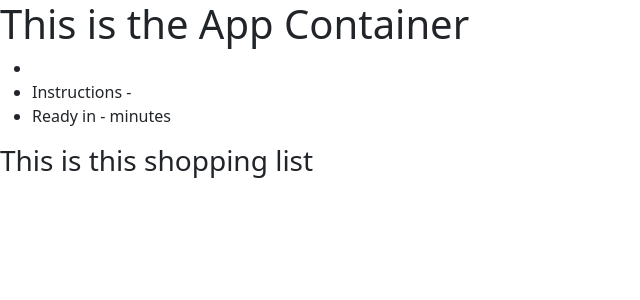
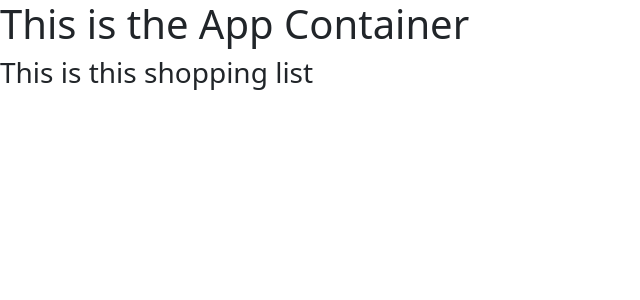
Before and after one commit to sluisdejesus/PersonalPantry_front_end, a React (Create React App) app: page / in a window 1280 px wide. Shown: the top 300 px of the page, without its empty margins (0-640 px from the left). Built offline with nearby package versions, Linux system fonts and the light colour scheme; no server answers.

Commit message:
basic framework complete

```diff
--- a/src/App.js
+++ b/src/App.js
@@ -12,7 +12,7 @@ export default App;
 
 // - AppContainer
   // - RecipeCollection
-    // - Recipe
+  // - Recipe
 
   // - ShoppingList
 
--- a/src/components/AllRecipes.js
+++ b/src/components/AllRecipes.js
@@ -23,13 +23,13 @@ const AllRecipes = ({allRecipes, onRecipeChosen, chosenRecipe}) => {
             );
         });
 
-        if(chosenRecipe === null) {
+        if(!chosenRecipe) {
 
         return (
             <>
             {recipeNodes}
             </>
-        )
+            )
 
         } else {
             return null
--- a/src/components/Recipe.js
+++ b/src/components/Recipe.js
@@ -2,7 +2,7 @@ import React from "react";
 
 const Recipe = ({chosenRecipe}) => {
 
-    if(chosenRecipe != null) {
+    if(chosenRecipe) {
 
     return (
         <ul>
--- a/src/containers/AppContainer.js
+++ b/src/containers/AppContainer.js
@@ -9,7 +9,7 @@ const AppContainer = () => {
     const [allRecipes, setAllRecipes] = useState([])
     const [shoppingList, setShoppingList] = useState({})
     const [ingredients, setIngredients] = useState([])
-    const [chosenRecipe, setChosenRecipe] = useState({})
+    const [chosenRecipe, setChosenRecipe] = useState(null)
 
     useEffect(() => {
         PersonalPantryServices.getRecipes()
```
